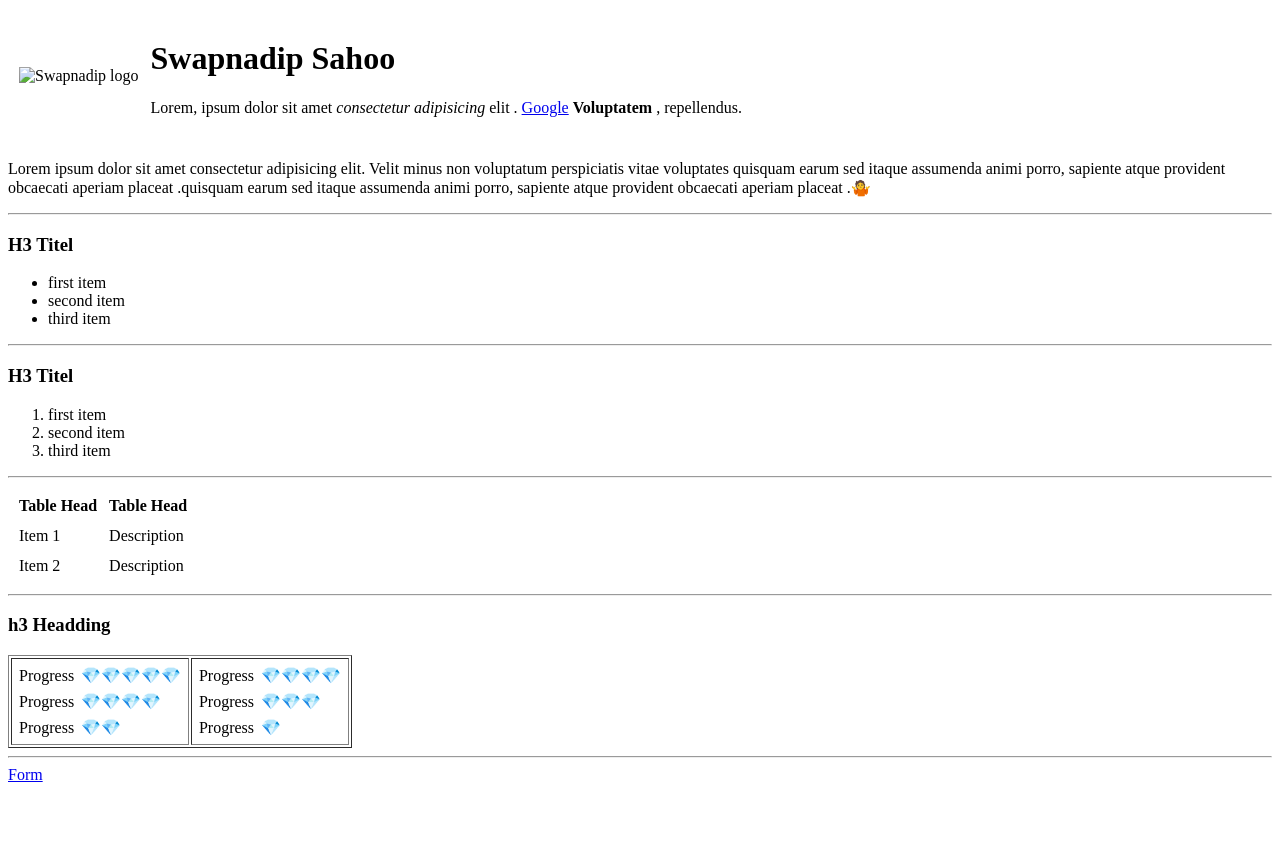
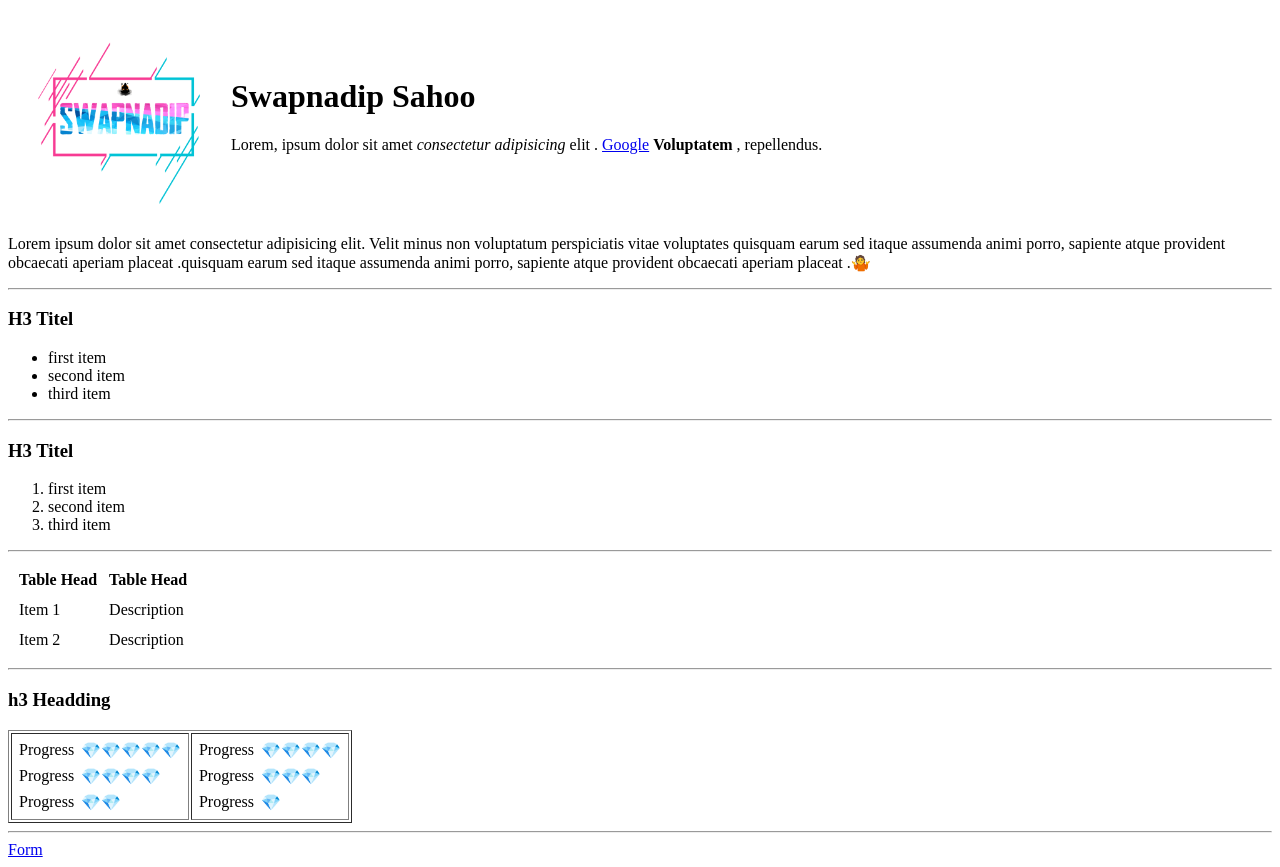
Before and after one commit to Im-swapnadip1729/nothing, a plain HTML site: page index.html in a window 1280 px wide. Before the commit the page ends 800 px from the top, so only its background shows below. Drawn offline with Linux system fonts and the light colour scheme; the site is published under a folder, as on GitHub Pages, so addresses that start at the root find nothing.

Commit message:
Update index.html

```diff
--- a/index.html
+++ b/index.html
@@ -11,7 +11,7 @@
 <body>
     <table cellspacing="10px" >
         <tr>
-            <td><img src="/img/Swapnadip logo.png"  width="200px"alt="Swapnadip logo"></td>
+            <td><img src="img/Swapnadip logo.png" width="200px"alt="Swapnadip logo"></td>
             <td><h1>Swapnadip Sahoo</h1>
                 <p>Lorem, ipsum dolor sit amet <em>consectetur adipisicing</em> elit . <a href="https://www.google.com/"> Google</a> </strong></a><strong> Voluptatem </strong>, repellendus.
                 </p>
```
